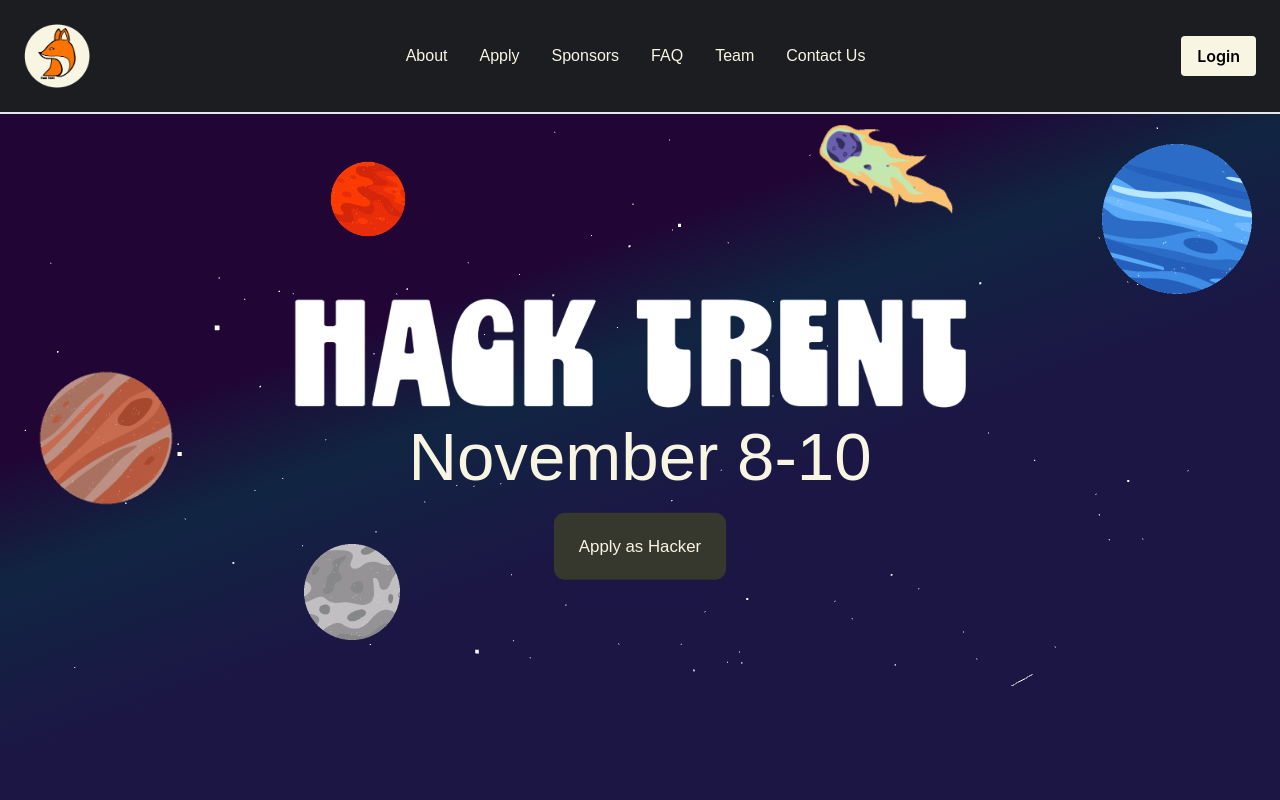
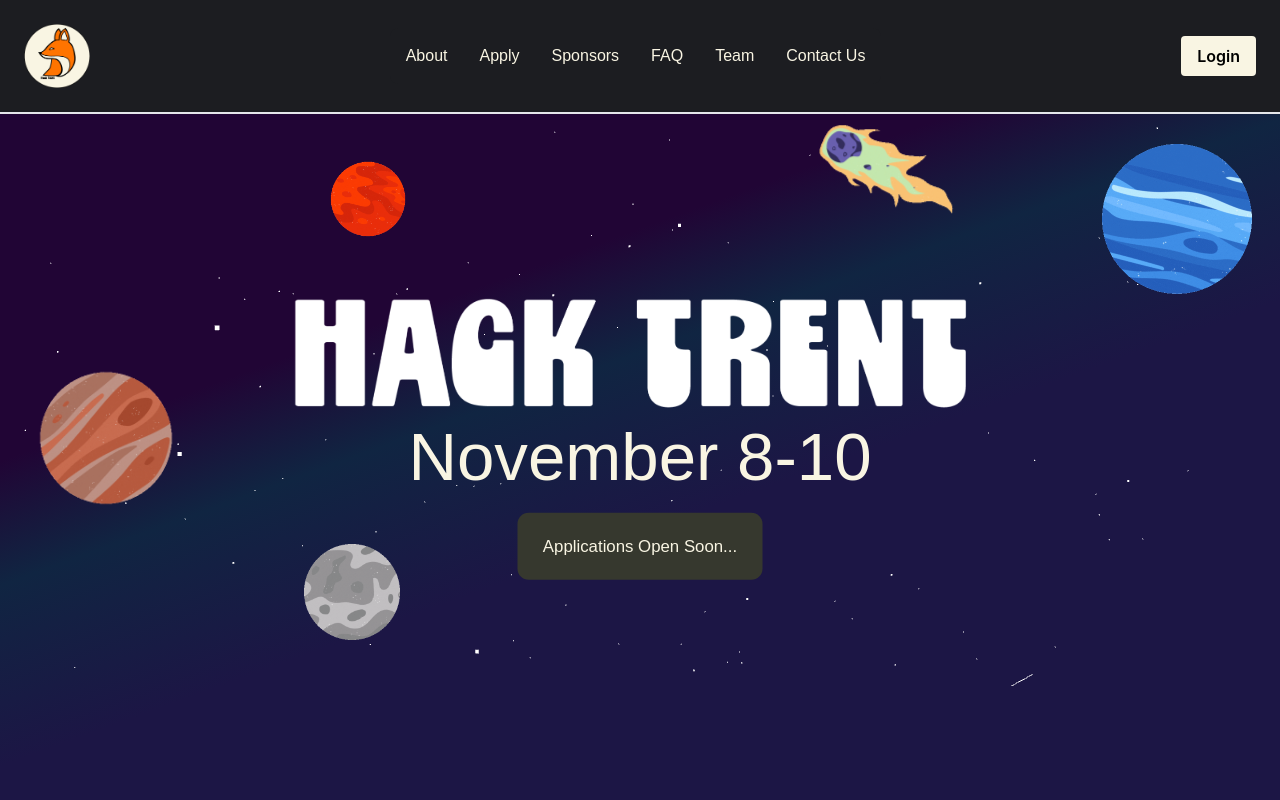
Before and after one commit to 404kaushik/trenthackathon, a React (Create React App) app: page / in a window 1280 px wide. Shown: the top 800 px of the page. Built offline with nearby package versions, Linux system fonts and the light colour scheme; no server answers.

Commit message:
Changed text to coming soon

```diff
--- a/src/pages/Home.jsx
+++ b/src/pages/Home.jsx
@@ -78,7 +78,7 @@
             </span>
           </div>
           <button className='bg-[#36382E] my-8 px-9  h-24 rounded-[16px] text-2xl font-space-mono text-[#F9F5E3] transition ease-in-out delay-100 hover:-translate-y-1 hover:scale-110 hover:bg-indigo-500 duration-100'>
-            Apply as Hacker
+            Applications Open Soon...
           </button>
         </motion.div>
       </div>
```
